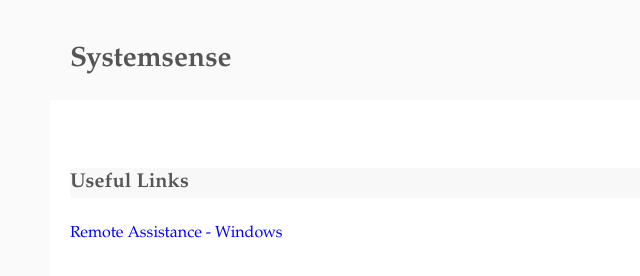
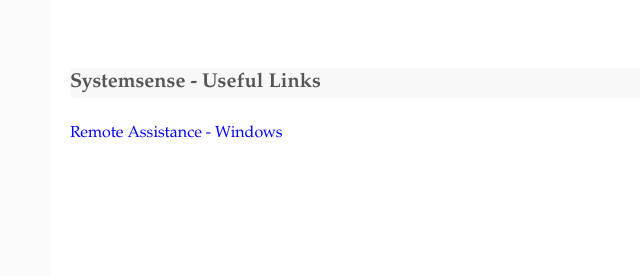
Before and after one commit to systemsense/s, a plain HTML site: page index.html in a window 1280 px wide. Shown: the whole page, without its empty margins (0-640 px from the left). Drawn offline with Linux system fonts and the light colour scheme.

Commit message:
Update index.html

```diff
--- a/index.html
+++ b/index.html
@@ -7,10 +7,9 @@
 <meta http-equiv="content-type" content="text/html; charset=utf-8" /><link href="/s/styles.css" rel="stylesheet" type="text/css" />
 <script src="/s/viewer.js" type="text/javascript"></script>
 </head><body>
-<h1>Systemsense</h1>
 <div id="page-wrapper">
 <div id="content-all"><br><br>
-<h3><span class="title">Useful Links</span></h3>
+<h3><span class="title">Systemsense - Useful Links</span></h3>
 <div id="web-list">
 <div><div><div>
 <span><a href="https://download.teamviewer.com/download/TeamViewerQS.exe">Remote Assistance - Windows</a></span>
```
